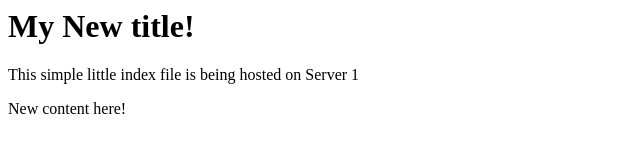
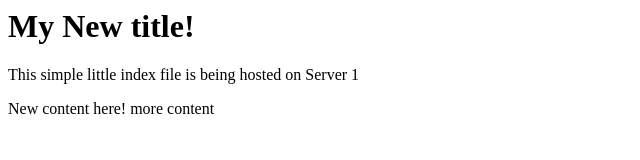
Before and after one commit to WSU-kduncan/cicd-3120-pattonsgirl-1, a plain HTML site: page index.html in a window 1280 px wide. Shown: the whole page, without its empty margins (0-640 px from the left). Drawn offline with Linux system fonts and the light colour scheme.

Commit message:
more new content

```diff
--- a/index.html
+++ b/index.html
@@ -7,7 +7,7 @@
 <body>
     <H1> My New title! </H1>
     <p> This simple little index file is being hosted on Server 1</p>
-    <p> New content here! </p>
+    <p> New content here! more content </p>
 </body>
 
 </html>
```
